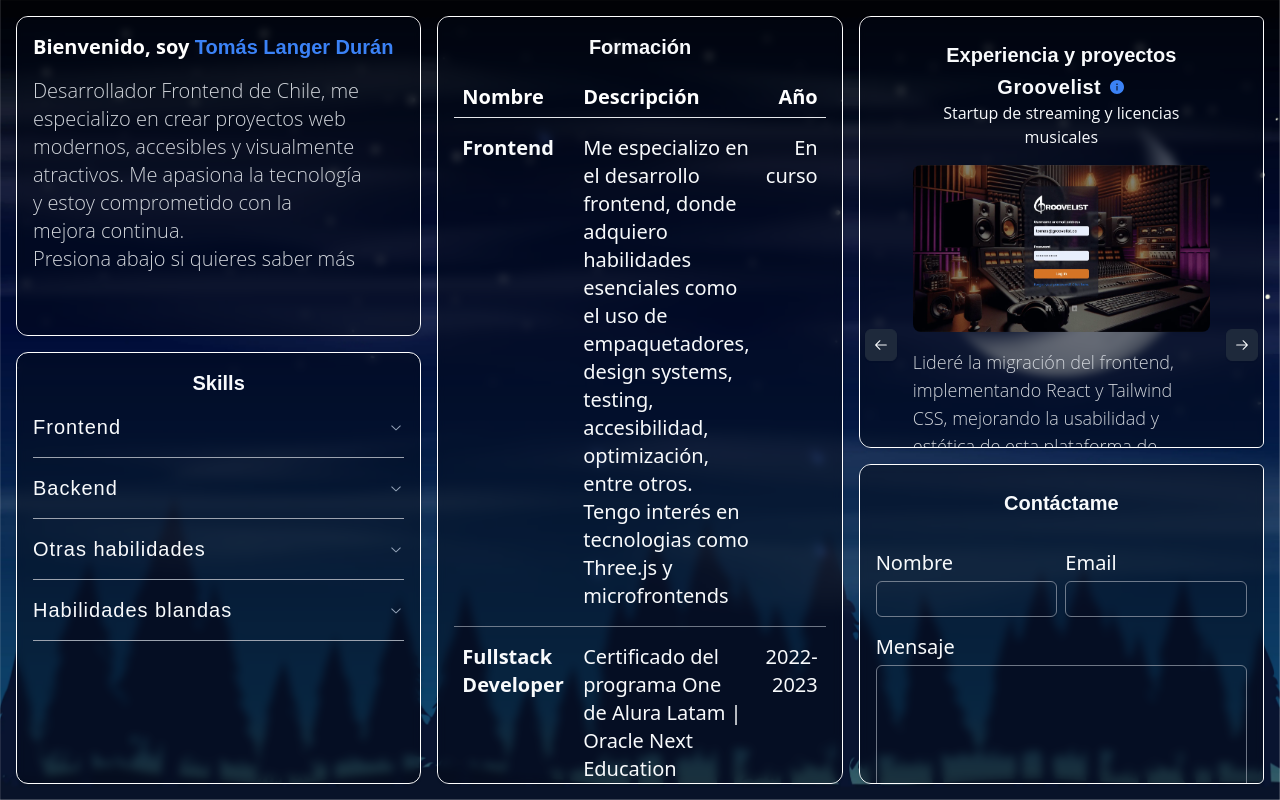
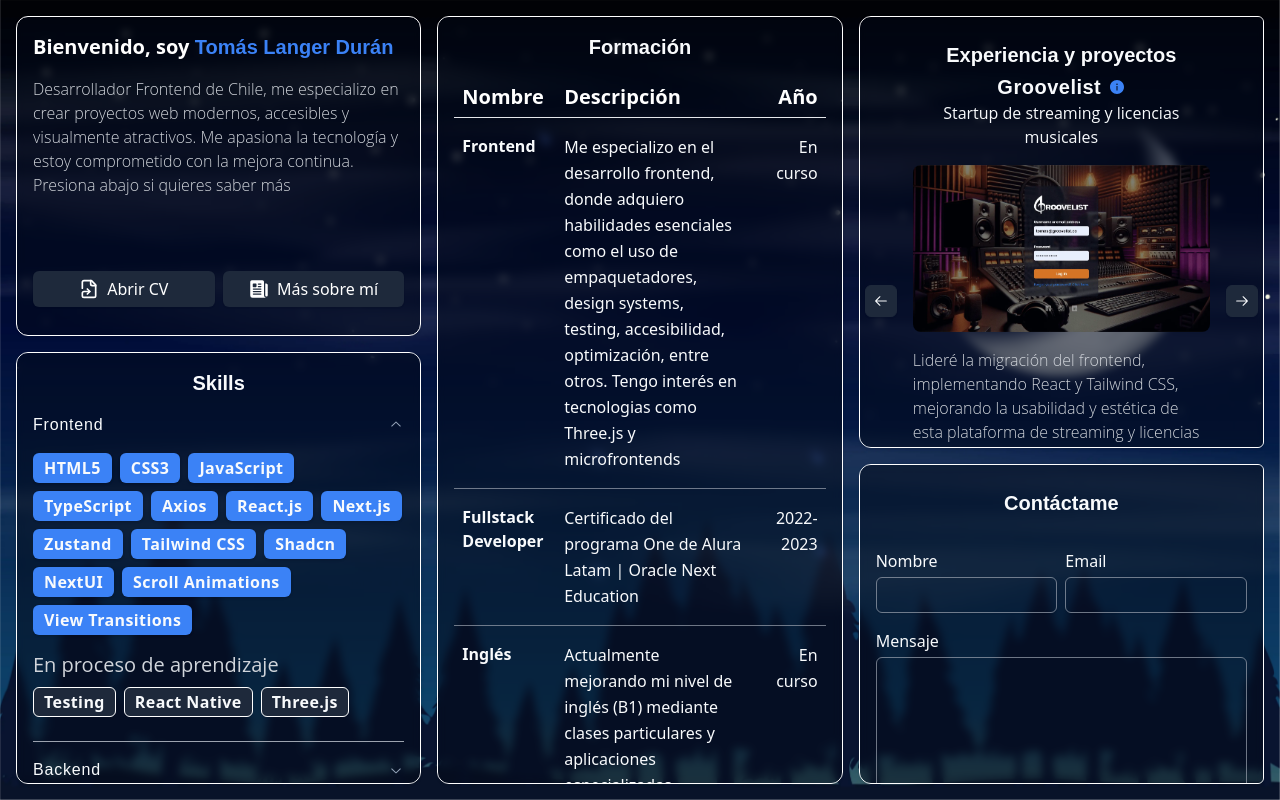
Before and after one commit to tomasild/portfolio-vercel, a React (Vite) app: page / in a window 1280 px wide. Built offline with nearby package versions, Linux system fonts and the light colour scheme.

Commit message:
fix form and text sizes

```diff
--- a/src/components/demo/About.jsx
+++ b/src/components/demo/About.jsx
@@ -13,15 +13,15 @@
 
 function About() {
   return (
-    <article className="w-full">
-      <section className="w-full flex-col md:block lg:flex xl:flex px-4 pt-2 lg:pt-3 xl:pt-4">
+    <article className="w-full h-full">
+      <section className="w-full h-[80%] flex-col md:block lg:flex xl:flex px-4 pt-2 lg:pt-3 xl:pt-4">
         <h1 className="text-base sm:text-xl md:text-xl lg:text-xl xl:text-xl 2xl:text-2xl font-bold text-primary"><span className="text-black dark:text-white" >Bienvenido, soy</span> Tomás Langer Durán</h1>
-        <p className="text-base sm:text-xl md:text-xl lg:text-xl xl:text-xl 2xl:text-2xl py-4 text-pretty font-thin text-gray-300">
+        <p className="text-base py-4 text-pretty font-thin text-gray-300">
           Desarrollador Frontend de Chile, me especializo en crear proyectos web modernos, accesibles y visualmente atractivos. Me apasiona la tecnología y estoy comprometido con la mejora continua.
           <br /> Presiona abajo si quieres saber más
         </p>
       </section>
-      <section className="flex px-4 pb-4 md:mt-0 lg:mt-10 xl:mt-14 space-x-2">
+      <section className="flex px-4 pb-4 space-x-2 h-[20%]">
         <a
           href={CV}
           target="_blank"
@@ -50,19 +50,12 @@
             Más sobre mí
           </Button>
         </Link>
-        <div className="flex-1 hidden sm:flex lg:flex md:flex">
+        {/* <div className="flex-1 hidden sm:flex lg:flex md:flex">
           <ThemeToggle />
-        </div>
+        </div> */}
       </section>
     </article>
   );
 }
 
 export default About;
-
-
-{/* <img
-          src={Profile}
-          alt="Tomás Langer - Desarrollador Web"
-          className="rounded-xl w-1/2 h-1/2 md:w-1/3 md:h-1/3 lg:w-14 lg:h-14 xl:w-24 xl:h-24 mb-4 lg:mb-2 mx-auto"
-        /> */}
--- a/src/components/demo/ContactForm.jsx
+++ b/src/components/demo/ContactForm.jsx
@@ -61,9 +61,9 @@
       />
       <div className="flex space-x-2 pt-4 lg:pt-0 xl:pt-0 form-fields">
         <div className="flex flex-col w-full space-y-1 form-field">
-          <label htmlFor="name" className="text-base sm:text-xl md:text-xl lg:text-xl xl:text-xl 2xl:text-2xl">Nombre</label>
+          <label htmlFor="name" className="text-base">Nombre</label>
           <Input
-            className="border-gray-400 border-opacity-70 text-base sm:text-xl md:text-xl lg:text-xl xl:text-xl 2xl:text-2xl"
+            className="border-gray-400 border-opacity-70 text-base"
             type="text"
             id="name"
             name="name"
@@ -71,9 +71,9 @@
           />
         </div>
         <div className="flex flex-col w-full space-y-1 form-field">
-          <label htmlFor="email" className="text-base sm:text-xl md:text-xl lg:text-xl xl:text-xl 2xl:text-2xl">Email</label>
+          <label htmlFor="email" className="text-base ">Email</label>
           <Input
-            className="border-gray-400 border-opacity-70 text-base sm:text-xl md:text-xl lg:text-xl xl:text-xl 2xl:text-2xl"
+            className="border-gray-400 border-opacity-70 text-base "
             type="email"
             id="email"
             name="email"
@@ -82,9 +82,9 @@
         </div>
       </div>
       <div className="space-y-1 form-field">
-        <label htmlFor="message" className="text-base sm:text-xl md:text-xl lg:text-xl xl:text-xl 2xl:text-2xl">Mensaje</label>
+        <label htmlFor="message" className="text-base ">Mensaje</label>
         <Textarea
-          className="border-gray-400 border-opacity-70 text-base sm:text-xl md:text-xl lg:text-xl xl:text-xl 2xl:text-2xl h-36"
+          className="border-gray-400 border-opacity-70 text-base h-36"
           id="message"
           name="message"
           required
--- a/src/components/demo/ExpAndProjects.jsx
+++ b/src/components/demo/ExpAndProjects.jsx
@@ -9,7 +9,7 @@
 } from "@/components/ui/carousel";
 import { useNavigate } from "react-router-dom";
 import { projectsData } from "@/data/projects";
-import { AiFillInfoCircle } from 'react-icons/ai';
+import { AiFillInfoCircle } from "react-icons/ai";
 
 export function ExpAndProjects() {
   const navigate = useNavigate();
@@ -20,7 +20,9 @@
 
   return (
     <div className="flex flex-col w-full h-full pt-2">
-      <h2 className="text-center font-semibold text-base sm:text-xl md:text-xl lg:text-xl xl:text-xl 2xl:text-2xl">Experiencia y proyectos</h2>
+      <h2 className="text-center font-semibold text-base sm:text-xl md:text-xl lg:text-xl xl:text-xl 2xl:text-2xl">
+        Experiencia y proyectos
+      </h2>
       <Carousel
         className="w-[70%] lg:w-[80%] mx-auto"
         opts={{
@@ -42,12 +44,15 @@
                   </h3>
                   <AiFillInfoCircle className="text-primary animate-pulse" />
                 </div>
-                <p className="text-xs sm:text-base md:text-base lg:text-base xl:text-base 2xl:text-medium text-center">{project.subtitle}</p>
+                <p className="text-base text-center">
+                  {project.subtitle}
+                </p>
                 <CardContent
                   className={`relative aspect-square sm:aspect-video lg:aspect-video xl:aspect-video ${project.bgClass} bg-cover bg-center flex justify-center items-center rounded-lg my-4`}
-                >
-                </CardContent>
-                <p className="text-base sm:text-lg md:text-lg lg:text-lg xl:text-lg 2xl:text-xl text-pretty text-gray-300 font-thin pb-4">{project.preview}</p>
+                ></CardContent>
+                <p className="text-base text-pretty text-gray-300 font-thin pb-4">
+                  {project.preview}
+                </p>
               </div>
             </CarouselItem>
           ))}
--- a/src/components/demo/Formacion.jsx
+++ b/src/components/demo/Formacion.jsx
@@ -56,9 +56,9 @@
         <TableBody>
           {formacionData.map((item, index) => (
             <TableRow key={index} className="border-gray-400 border-opacity-70">
-              <TableCell style={{ verticalAlign: 'top' }} className="font-semibold py-4 text-base sm:text-xl md:text-xl lg:text-xl xl:text-xl 2xl:text-2xl">{item.title}</TableCell>
-              <TableCell style={{ verticalAlign: 'top' }} className="text-base sm:text-xl md:text-xl lg:text-xl xl:text-xl 2xl:text-2xl leading-relaxed font-thin w-[90%] lg:w-auto xl:w-auto text-pretty py-4">{item.description}</TableCell>
-              <TableCell style={{ verticalAlign: 'top', textAlign: 'right' }} className="w-[20%] text-base sm:text-xl md:text-xl lg:text-xl xl:text-xl 2xl:text-2xl leading-relaxed py-4">
+              <TableCell style={{ verticalAlign: 'top' }} className="font-semibold py-4 text-base ">{item.title}</TableCell>
+              <TableCell style={{ verticalAlign: 'top' }} className="text-base  leading-relaxed font-thin w-[90%] lg:w-auto xl:w-auto text-pretty py-4">{item.description}</TableCell>
+              <TableCell style={{ verticalAlign: 'top', textAlign: 'right' }} className="w-[20%] text-base  leading-relaxed py-4">
                 {item.year || "-"}
               </TableCell>
             </TableRow>
--- a/src/components/demo/SkillsAccordion.jsx
+++ b/src/components/demo/SkillsAccordion.jsx
@@ -10,7 +10,12 @@
 
 export function SkillsAccordion() {
   return (
-    <Accordion type="single" collapsible className="w-full z-50">
+    <Accordion
+      type="single"
+      collapsible
+      className="w-full z-50"
+      defaultValue="item-1" // Esto establece el primer item como abierto por defecto
+    >
       <h2 className="text-center text-base sm:text-xl md:text-xl lg:text-xl xl:text-xl 2xl:text-2xl font-semibold">Skills</h2>
 
       {skillsData.map((skill, index) => {
@@ -20,7 +25,7 @@
             key={index}
             value={`item-${index + 1}`}
           >
-            <AccordionTrigger className="tracking-wider text-base sm:text-xl md:text-xl lg:text-xl xl:text-xl 2xl:text-2xl">
+            <AccordionTrigger className="tracking-wider text-base ">
               {skill.title}
             </AccordionTrigger>
             <AccordionContent>
--- a/src/components/layout/Header.jsx
+++ b/src/components/layout/Header.jsx
@@ -42,16 +42,6 @@
             <img src={duck} alt="Duck" className="h-7 w-7  opacity-70 active:opacity-100" />
           </button>
         </li>
-        {/* <li className="flex-1">
-          <Link
-            smooth
-            to="/#sobre-mi"
-            onClick={() => scrollToSection("sobre-mi")}
-            className="block px-2 sm:px-4 hover:text-primary focus:text-primary font-semibold"
-          >
-            Sobre mí
-          </Link>
-        </li> */}
         <li className="flex-1">
           <Link
             smooth
@@ -92,9 +82,9 @@
             Contacto
           </Link>
         </li>
-        <li className="pr-2 block sm:hidden md:hidden">
+        {/* <li className="pr-2 block sm:hidden md:hidden">
           <ThemeToggle />
-        </li>
+        </li> */}
       </ul>
     </nav>
   );
--- a/src/components/pages/AppContent.jsx
+++ b/src/components/pages/AppContent.jsx
@@ -28,7 +28,7 @@
                 <Card className="col-span-2 row-span-3 flex justify-start overflow-auto border border-accent dark:border-white neon dark:bg-custom_bg1 dark:hover:bg-custom_bg2 dark:backdrop-blur-sm">
                   <About />
                 </Card>
-                <Card className="col-span-2 row-span-4 col-start-1 row-start-4 p-4 flex justify-start items-start border border-accent dark:border-white neon dark:bg-custom_bg1 dark:hover:bg-custom_bg2 dark:backdrop-blur-sm">
+                <Card className="col-span-2 overflow-auto row-span-4 col-start-1 row-start-4 p-4 flex justify-start items-start border border-accent dark:border-white neon dark:bg-custom_bg1 dark:hover:bg-custom_bg2 dark:backdrop-blur-sm">
                   <SkillsAccordion />
                 </Card>
                 <Card className="relative col-span-2 row-span-7 col-start-3 row-start-1 flex w-full h-full p-4 border border-accent dark:border-white overflow-y-auto overflow-x-hidden neon dark:bg-custom_bg1 dark:hover:bg-custom_bg2 dark:backdrop-blur-sm">
--- a/src/data/skills.js
+++ b/src/data/skills.js
@@ -11,16 +11,17 @@
       "JavaScript",
       "TypeScript",
       "Axios",
-      "React",
-      "Redux toolkit",
+      "React.js",
+      "Next.js",
+      "Zustand",
       "Tailwind CSS",
       "Shadcn",
       "NextUI",
-      "Bootstrap",
-      "Animaciones CSS"
+      "Scroll Animations",
+      "View Transitions",
     ],
     footer: "En proceso de aprendizaje",
-    actual: ["Next.js","Testing", "React Native", "Three.js"],
+    actual: ["Testing", "React Native", "Three.js"],
   },
   {
     icon: "backend",
@@ -47,9 +48,9 @@
       "VPAT",
     ],
     footer: "Desarrollando proyectos",
-    actual: ["Integraciones de IA con Node y HuggingFace", "Blockchain y Web3 con Motoko", "E-commerce",],
+    actual: ["Integraciones de IA con Node y HuggingFace", "Shopify",],
   },
-  {
+/*   {
     icon: "softSkills",
     title: "Habilidades blandas",
     description: "",
@@ -66,5 +67,5 @@
     ],
     footer: "",
     actual: [],
-  },
+  }, */
 ];
```
Also changed, not shown: src/components/ThemeProvider.jsx (+32 -3 lines).
